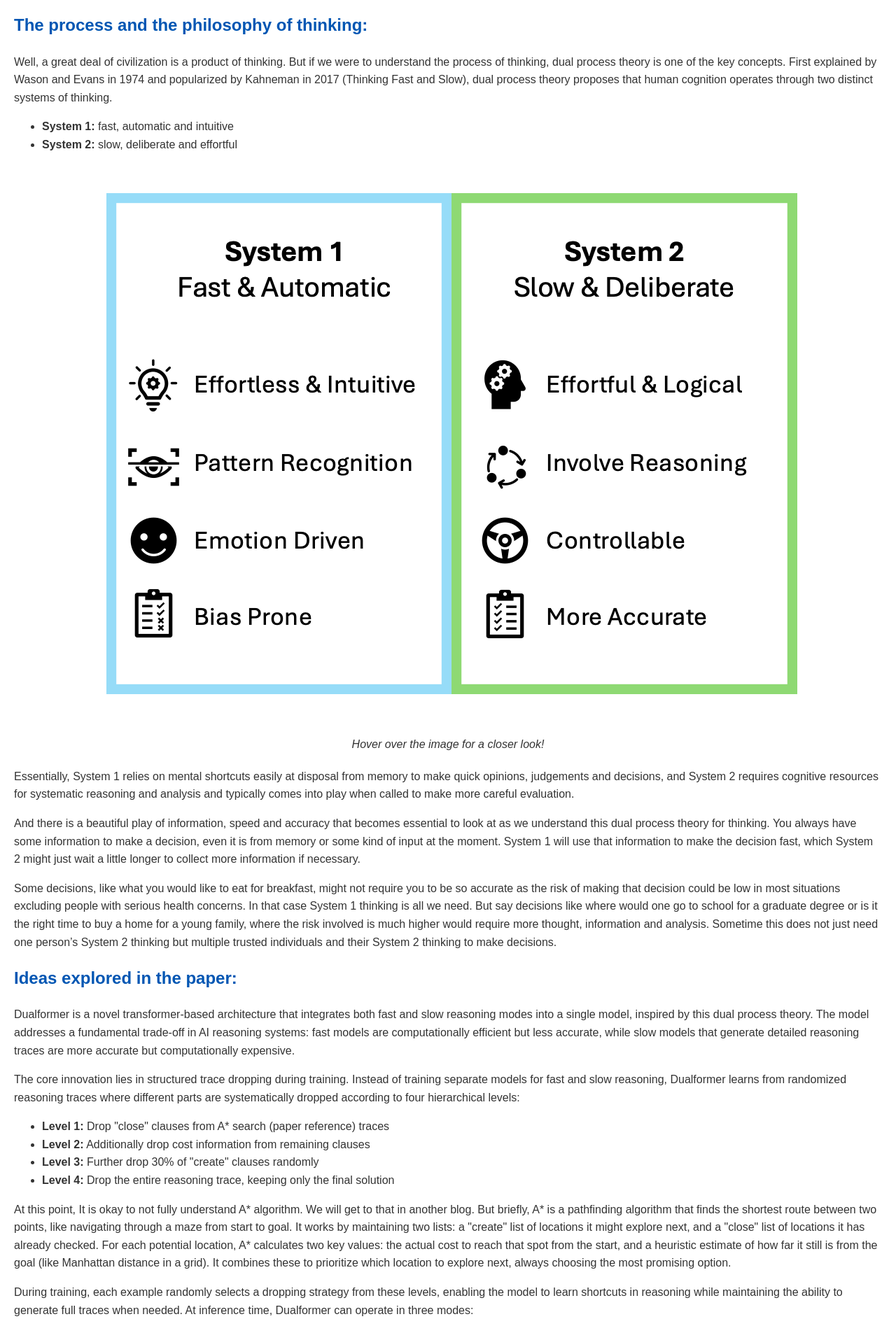
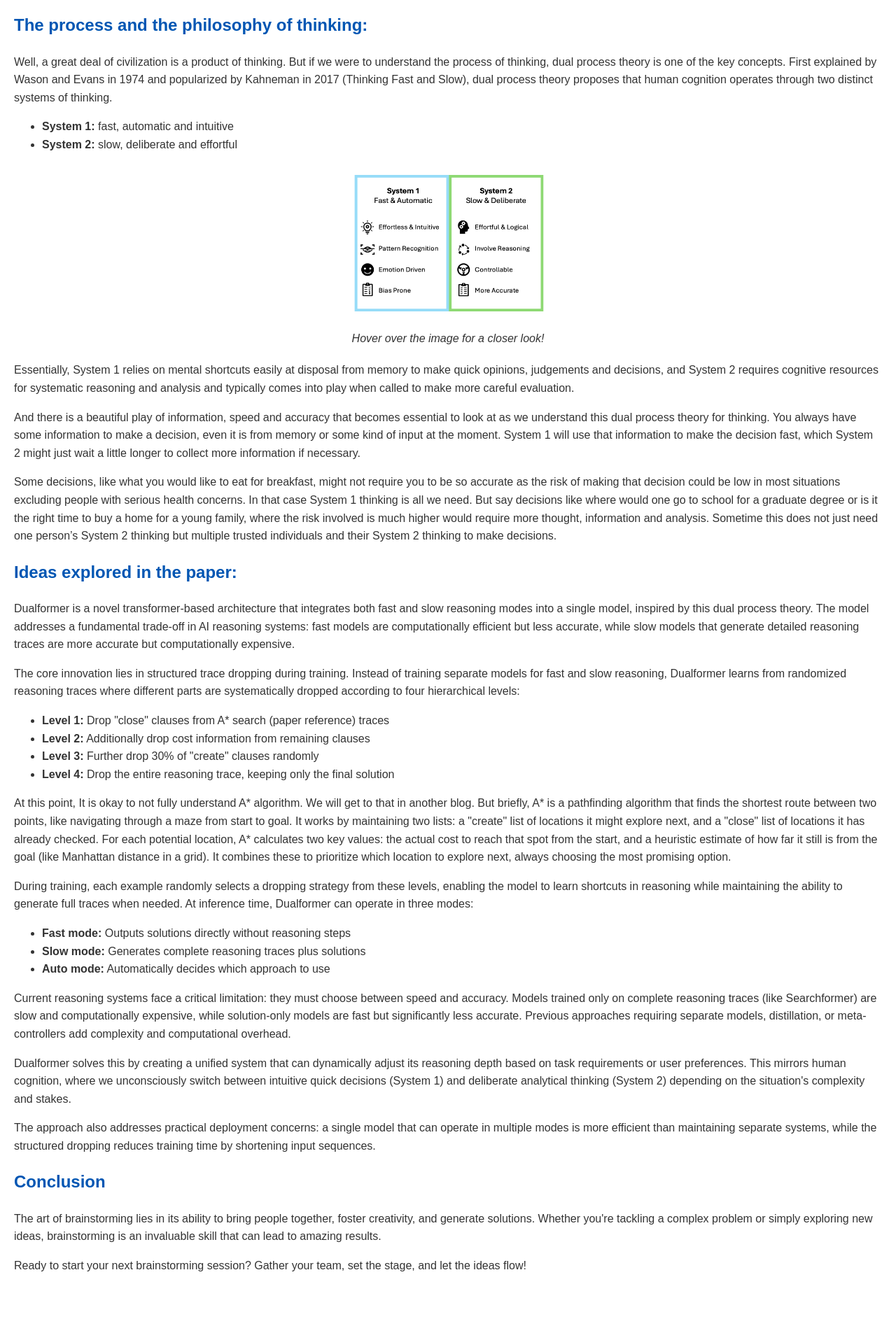
Before and after one commit to brainsesh/brainsesh.github.io, a Jekyll site: the page docs/dualformer/index.html, which Jekyll copies as it is, in a window 1280 px wide. Shown: the part 370-2275 px from the top of the page at 70% size. Built offline with Jekyll 4.4.1, drawn with Linux system fonts in a browser that asks for light colours; after the commit the page ends 2211 px from its top, so only the background shows below that.

Commit message:
change 061325

```diff
--- a/assets/css/style.scss
+++ b/assets/css/style.scss
@@ -17,3 +17,21 @@
   border-radius: 25%;
   border: 1px solid #267CB9;
 }
+
+.interactive-image {
+  text-align: center;
+  margin: 20px 0;
+}
+
+.interactive-image img {
+  width: 300px; // Set a fixed width
+  height: auto; // Maintain aspect ratio
+  cursor: pointer;
+  transition: transform 0.3s ease;
+  display: block; // Ensures the image is centered
+  margin: 0 auto; // Centers the image horizontally
+}
+
+.interactive-image img:hover {
+  transform: scale(1.1);
+}
--- a/docs/dualformer/index.html
+++ b/docs/dualformer/index.html
@@ -19,13 +19,15 @@
             margin: 20px 0;
         }
         .interactive-image img {
-            max-width: 100%;
+            width: 300px;
             height: auto;
             cursor: pointer;
             transition: transform 0.3s ease;
+            display: block;
+            margin: 0 auto;
         }
         .interactive-image img:hover {
-            transform: scale(1.1);
+            transform: scale(1.5);
         }
         .highlight {
             background-color: #f0f8ff;
```
